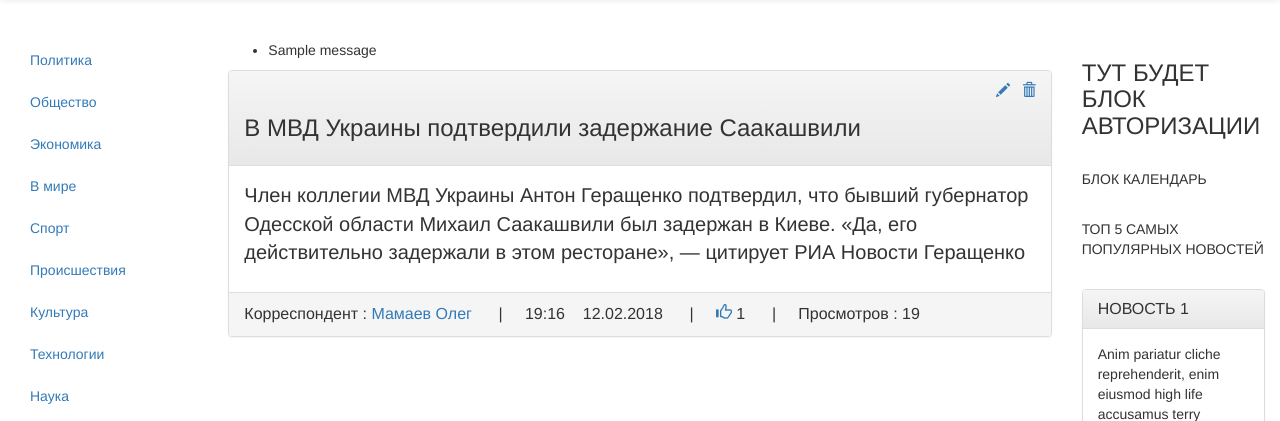
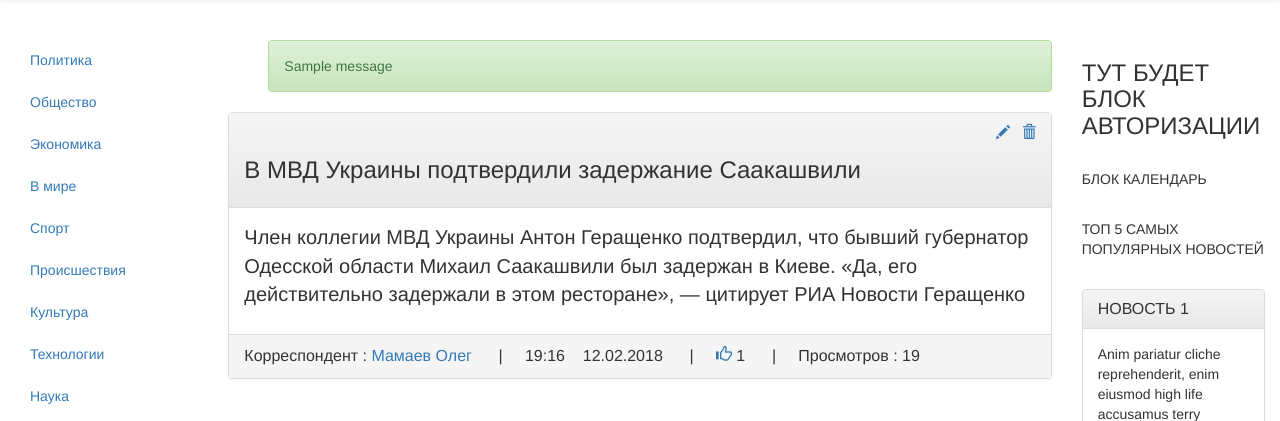
Before and after one commit to b1sqw1t/news-site, a Django app: page /post in a window 1280 px wide. Shown: the part 51-472 px from the top of the page. Run offline with Django 3.2, Linux system fonts and the light colour scheme; data comes from the database, SQL or seed files in the repository; both versions use the stored data as it was after the commit; tables that the repository leaves empty hold one stand-in row (values such as "Sample post"); one stand-in notice (Sample message) is shown; some libraries are stand-ins or nearby versions.

Commit message:
add bootstrap design MESSAGE

```diff
--- a/news/templates/index.html
+++ b/news/templates/index.html
@@ -22,7 +22,7 @@
         {% for name_eng,name_rus in authors %}
             {% if  name_eng == author_name  %}
 
-<div class="well" align="center"><p class="text-primary h2">Все статьи автора : <b>{{ name_rus }}</b></p></div></h3>
+                <div class="well" align="center"><p class="text-primary h2">Все статьи автора : <b>{{ name_rus }}</b></p></div>
             {% endif %}
         {% endfor %}
     {% endif %}
@@ -45,10 +45,7 @@
                                 {% endfor %}
                                 <!--- ВЫВОД ССЫЛКИ НА ПОИСК АВТОРА ПО ИМЕНИ И ФАМИЛИИ -->
                             </div>
-
                             <div class="col-md-2" align="right">
-
-
                                 <p>
                                     <div class="btn-group" role="group" aria-label="...">
                                         <button type="button" class="btn btn-default"><a href="{% url 'edit_news' %}{{news.id}}"><i class="glyphicon glyphicon-pencil"></i></a></button>
--- a/news/templates/view.html
+++ b/news/templates/view.html
@@ -18,7 +18,8 @@
                 {% if  messages  %}
                     {% for message in messages %}
                         <ul >
-                            <li class="{{message.tags}}">{{message}}</li>
+                            <div class="alert alert-{{message.tags}}" role="alert">{{message}}</div>
+
                         </ul>
                     {% endfor %}
                 {% endif %}
```
Also changed, not shown: db.sqlite3.
